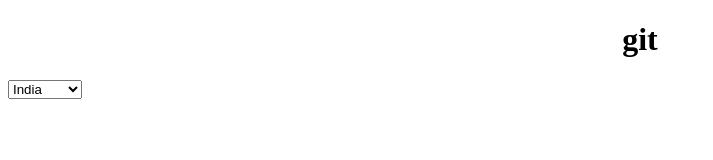
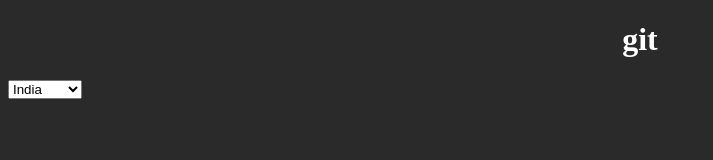
Before and after one commit to vishawaneesh007/test, a plain HTML site: page index.html in a window 1280 px wide. Shown: the whole page, without its empty margins (0-713 px from the left). Drawn offline with Linux system fonts and the light colour scheme.

Commit message:
style.css file added

```diff
--- a/index.html
+++ b/index.html
@@ -5,6 +5,7 @@
     <meta charset="UTF-8">
     <meta name="viewport" content="width=device-width, initial-scale=1.0">
     <title>Document</title>
+    <link rel="stylesheet" href="style.css">
 </head>
 
 <body>
--- /dev/null
+++ b/style.css
@@ -0,0 +1,4 @@
+body{
+    background-color: #2a2a2a;
+    color: #ffffff;
+}
```
